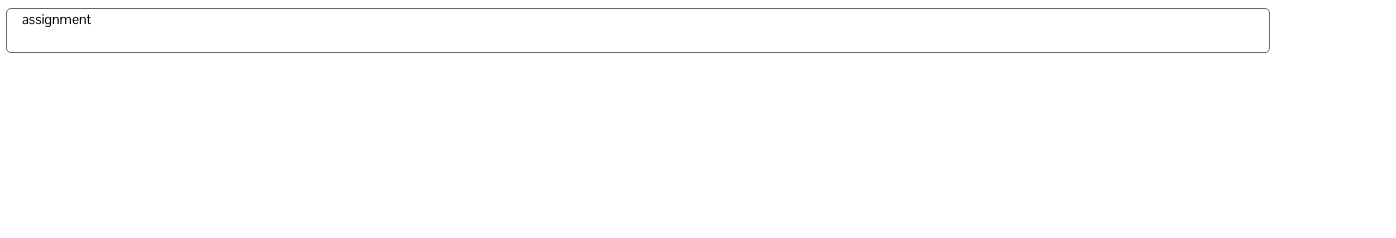
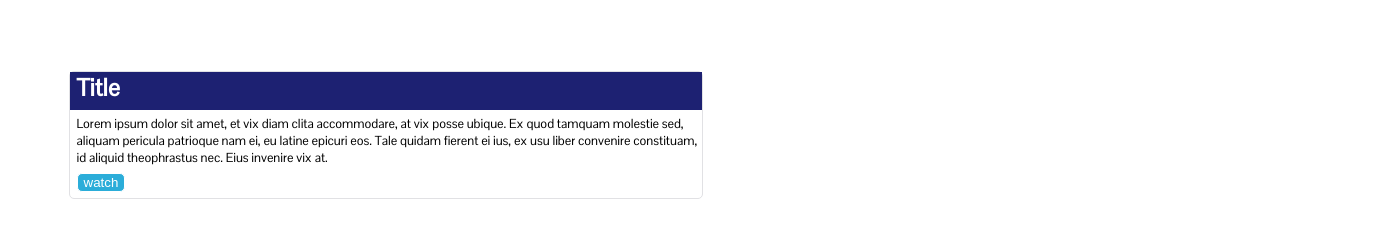
Before and after one commit to seemajune/bem-smacss, a website: page public/index.html in a window 1280 px wide. Shown: the whole page, 1396 px wide, since content can reach past the window. Drawn offline with nearby package versions, Linux system fonts and the light colour scheme.

Commit message:
adds button to card

```diff
--- a/public/index.html
+++ b/public/index.html
@@ -15,7 +15,12 @@
 <body ng-controller="pocController">
     <div class="assignment">
         <div class="assignment__card">
-            <div class="assignment__card__title">assignment</div>
+            <div class="assignment__card__title">Title</div>
+            <div class="assignment__card__summary">Lorem ipsum dolor sit amet, et vix diam clita accommodare, at vix posse ubique. Ex quod tamquam molestie sed, aliquam pericula patrioque nam ei, eu latine epicuri eos. Tale quidam fierent ei ius, ex usu liber convenire constituam, id aliquid theophrastus nec. Eius invenire vix at.
+            </div>
+            <button class="btn btn__watch">watch</button>
+        </div>
+        <div class="assignment__card--hidden"> i am hiding.
         </div>
     </div>
 </body>
--- a/public/style_BEM.css
+++ b/public/style_BEM.css
@@ -1,39 +1,62 @@
 @import url(https://fonts.googleapis.com/css?family=Pontano+Sans);
 
-a {
-  color: #00a5d9;
-}
-
-.assignment {
+.assignment { /*block*/
   width: 100%;
-  border-left: 0 none;
   .transition(background 0.5s ease);
   .transition(max-height 0.3s ease);
   margin-left: -2px;
   border-color: #e1e1e4;
   display: block;
+  padding: 5%;
 }
 
-.assignment__card {
-  border: 1px solid #666;
+.assignment__card { /*block__element*/
+  border: 1px solid #e1e1e4;
   border-radius: 5px;
+  width: 50%;
+  font-family: 'Pontano Sans', sans-serif;
 }
 
 .assignment__card__title {
   overflow: hidden;
   cursor: pointer;
   height: 38px;
-  margin: 1px 0 0 0;
-  display: inline-block;
-  font: 14px 'Pontano Sans', sans-serif;
-  padding: 0 0 0 15px;
+  font-size: 1.5em;
+  font-weight: bolder;
+  color: #fff;
+  background-color: #1d2172;
 }
 
 .assignment__card__summary {
-
+  margin: 5px 0 0 0;
+  font-size: 0.8em;
 }
 
-.assignment__card--focus {
+.assignment__card__title, .assignment__card__summary {
+  padding: 0 0 0 1%;
+}
+
+.assignment__card--hidden { /*block__element--modifier*/
+  display: none;
+}
+
+.assignment__card--hover {
   text-decoration: underline;
-  background-color: #666;
+  background-color: #;
 }
+
+.btn {
+  display: block;
+  margin: 1%;
+}
+
+.btn__watch {
+  border: 1px solid #fff;
+  border-radius: 5px;
+  color: #fff;
+  background-color: #2badd9;
+}
+
+.btn__watch:hover {
+  background-color: #1e7997;
+}
```
